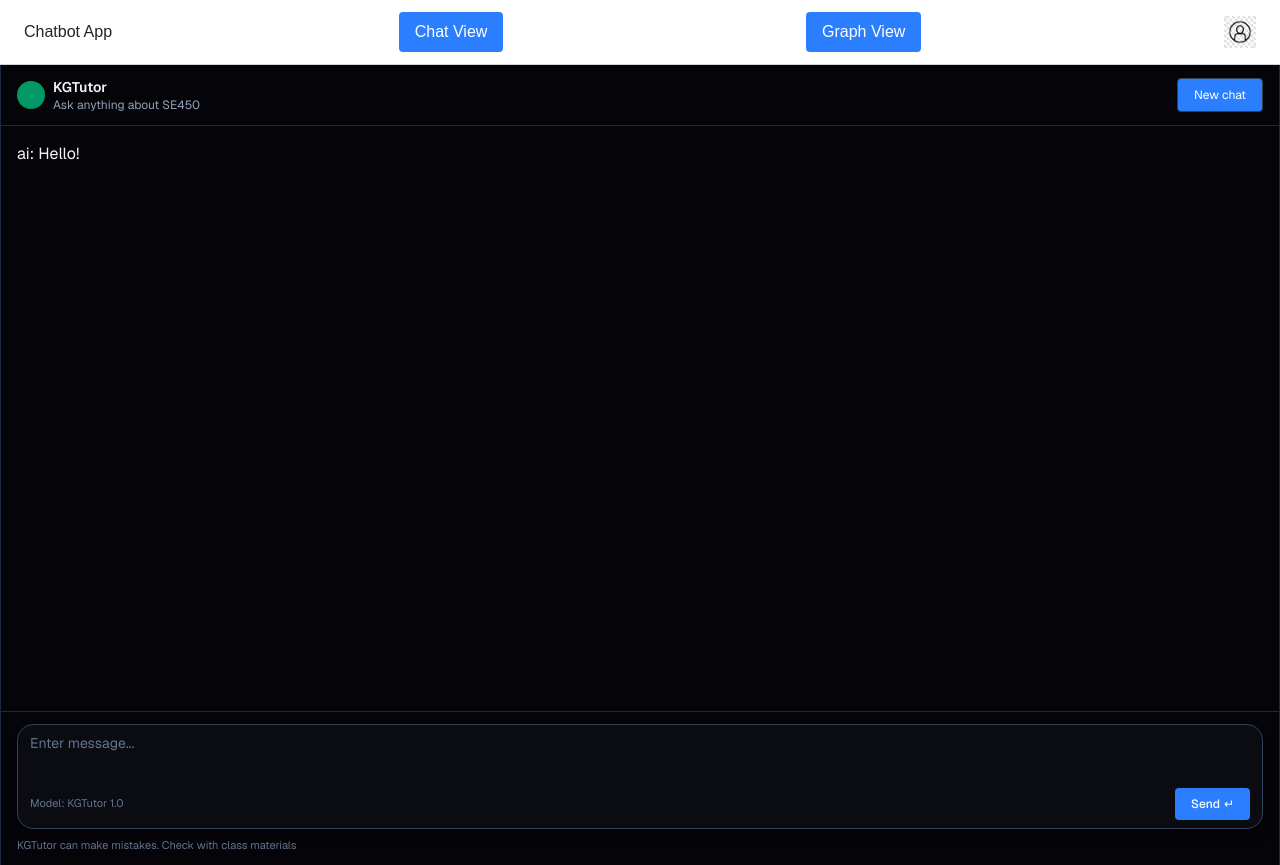
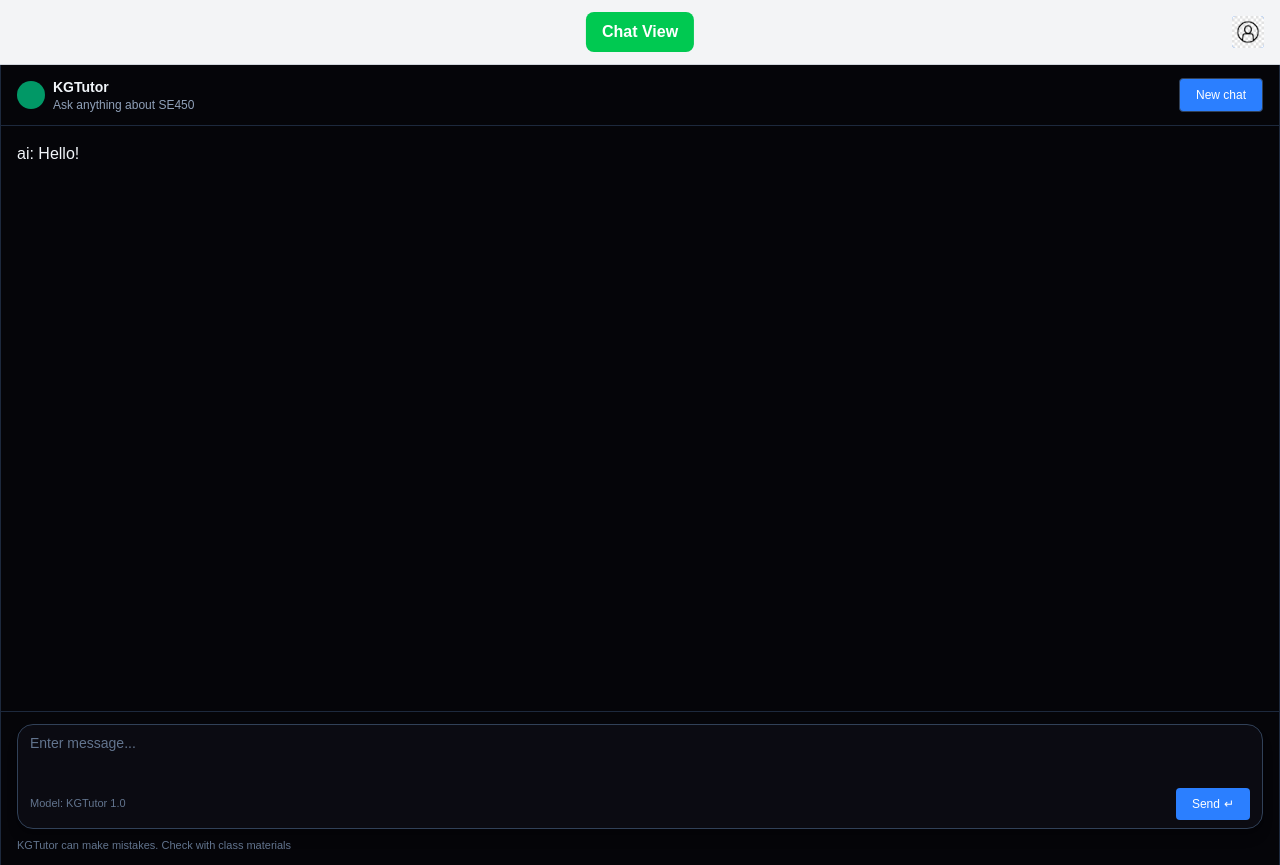
Before and after one commit to Will-78/C-LASS, a Next.js app in the folder frontend/: page / in a window 1280 px wide. Built offline with nearby package versions, Linux system fonts and the light colour scheme.

Commit message:
Implemented teacher only knowledge graph access and hashed passwords

```diff
--- a/frontend/app/components/signinpopup.tsx
+++ b/frontend/app/components/signinpopup.tsx
@@ -6,15 +6,21 @@ type SignInPopupProps = {
   onClose: () => void;
   currentUser: string | null;
   setCurrentUser: (user: string | null) => void;
+  setUserRole: (role: string | null) => void;
 };
 
-export default function SignInPopup({ onClose, currentUser, setCurrentUser }: SignInPopupProps) {
+export default function SignInPopup({
+  onClose,
+  currentUser,
+  setCurrentUser,
+  setUserRole,
+}: SignInPopupProps) {
   const [step, setStep] = useState<"choose" | "signin" | "signupRole" | "signupForm">("choose");
   const [signupRole, setSignupRole] = useState<"Teacher" | "Student" | null>(null);
   const [username, setUsername] = useState("");
   const [password, setPassword] = useState("");
 
-  // Backend fetch calls
+  // handle sign in
   const handleSignIn = async () => {
     try {
       const res = await fetch("/api/signin", {
@@ -23,8 +29,14 @@ export default function SignInPopup({ onClose, currentUser, setCurrentUser }: Si
         body: JSON.stringify({ username, password }),
       });
       const data = await res.json();
+
       if (res.ok) {
         setCurrentUser(username);
+        setUserRole(data.role || "Student");
+
+        localStorage.setItem("username", username);
+        localStorage.setItem("userRole", data.role || "Student");
+
         onClose();
         setUsername("");
         setPassword("");
@@ -36,16 +48,23 @@ export default function SignInPopup({ onClose, currentUser, setCurrentUser }: Si
     }
   };
 
+  // handle sign up
   const handleSignUp = async () => {
     try {
       const res = await fetch("/api/signup", {
         method: "POST",
         headers: { "Content-Type": "application/json" },
-        body: JSON.stringify({ username, password }),
+        body: JSON.stringify({ username, password, role: signupRole }),
       });
       const data = await res.json();
+
       if (res.ok) {
         setCurrentUser(username);
+        setUserRole(signupRole || "Student");
+
+        localStorage.setItem("username", username);
+        localStorage.setItem("userRole", signupRole || "Student");
+
         onClose();
         setUsername("");
         setPassword("");
@@ -106,13 +125,19 @@ export default function SignInPopup({ onClose, currentUser, setCurrentUser }: Si
     <>
       <h2 className="mb-5 font-bold text-green-500">Sign Up</h2>
       <button
-        onClick={() => { setSignupRole("Teacher"); setStep("signupForm"); }}
+        onClick={() => {
+          setSignupRole("Teacher");
+          setStep("signupForm");
+        }}
         className="w-full py-2 mb-3 rounded-lg border-2 border-green-500 bg-white font-bold text-green-500 hover:bg-green-100"
       >
         Teacher
       </button>
       <button
-        onClick={() => { setSignupRole("Student"); setStep("signupForm"); }}
+        onClick={() => {
+          setSignupRole("Student");
+          setStep("signupForm");
+        }}
         className="w-full py-2 mb-3 rounded-lg border-2 border-green-500 bg-white font-bold text-green-500 hover:bg-green-100"
       >
         Student
@@ -149,9 +174,17 @@ export default function SignInPopup({ onClose, currentUser, setCurrentUser }: Si
 
   const renderSignedInView = () => (
     <>
-      <h2 className="mb-5 font-bold text-green-500">Signed in as {currentUser}</h2>
+      <h2 className="mb-5 font-bold text-green-500">
+        Signed in as {currentUser}
+      </h2>
       <button
-        onClick={() => { setCurrentUser(null); onClose(); }}
+        onClick={() => {
+          localStorage.removeItem("username");
+          localStorage.removeItem("userRole");
+          setCurrentUser(null);
+          setUserRole(null);
+          onClose();
+        }}
         className="w-full py-2 mt-3 rounded-lg border-2 border-green-500 bg-white font-bold text-green-500 hover:bg-green-100"
       >
         Sign Out
@@ -162,12 +195,15 @@ export default function SignInPopup({ onClose, currentUser, setCurrentUser }: Si
   return (
     <div className="fixed inset-0 flex items-center justify-center bg-black bg-opacity-50 z-50">
       <div className="bg-white p-6 rounded-xl min-w-[300px] flex flex-col items-center">
-        {currentUser ? renderSignedInView() : (
-          step === "choose" ? renderChooseStep() :
-          step === "signin" ? renderSignInForm() :
-          step === "signupRole" ? renderSignupRole() :
-          renderSignupForm()
-        )}
+        {currentUser
+          ? renderSignedInView()
+          : step === "choose"
+          ? renderChooseStep()
+          : step === "signin"
+          ? renderSignInForm()
+          : step === "signupRole"
+          ? renderSignupRole()
+          : renderSignupForm()}
 
         <button
           onClick={onClose}
--- a/frontend/app/components/usericon.tsx
+++ b/frontend/app/components/usericon.tsx
@@ -2,15 +2,31 @@
 
 import { useEffect, useState } from "react";
 import Image from "next/image";
-import SignInPopup from "./signinpopup";
+import SignInPopup from "./SignInPopup";
 
-export default function UserIcon() {
+// props for UserIcon, current user info and functions to update user and role state
+type UserIconProps = {
+  currentUser: string | null;
+  setCurrentUser: (user: string | null) => void;
+  userRole: string | null;
+  setUserRole: (role: string | null) => void;
+};
+
+export default function UserIcon({
+  currentUser,
+  setCurrentUser,
+  userRole,
+  setUserRole,
+}: UserIconProps) {
   const [showPopup, setShowPopup] = useState(false);
-  const [username, setUsername] = useState<string | null>(null);
 
+  // Load from localStorage if not in state
   useEffect(() => {
-    const saved = localStorage.getItem("username");
-    if (saved) setUsername(saved);
+    const savedUser = localStorage.getItem("username");
+    const savedRole = localStorage.getItem("userRole");
+
+    if (!currentUser && savedUser) setCurrentUser(savedUser);
+    if (!userRole && savedRole) setUserRole(savedRole);
   }, []);
 
   return (
@@ -27,31 +43,34 @@ export default function UserIcon() {
         />
       </button>
 
+    {/* show pop up only if showPopUp is true (logical AND)*/}
       {showPopup && (
         <SignInPopup
           onClose={() => setShowPopup(false)}
-          currentUser={username}
-          setCurrentUser={(user) => {
-            setUsername(user);
-            if (user) {
-              localStorage.setItem("username", user);
-            } else {
-              localStorage.removeItem("username");
-            }
-          }}
+          currentUser={currentUser}
+          setCurrentUser={setCurrentUser}
+          setUserRole={setUserRole}
         />
       )}
 
-      {username && !showPopup && (
-        <div className="absolute top-10 right-0 bg-white p-3 rounded-lg border border-gray-300">
+    {/* show signed-in info only if there exists a current user and the popup is not open*/}
+      {currentUser && !showPopup && (
+        <div className="absolute top-10 right-0 bg-white p-3 rounded-lg border border-gray-300 w-48 z-50">
           <p>
-            Signed in as: <b>{username}</b>
+            Signed in as: <b>{currentUser}</b>
           </p>
+          <p className="text-sm text-gray-600">
+            Role: <b>{userRole || "Student"}</b>
+          </p>
+
           <button
-            className="mt-2 text-green-500 font-bold hover:underline"
+            className="mt-2 w-full py-1 bg-green-100 text-green-700 rounded font-bold hover:bg-green-200"
             onClick={() => {
+              // clear localStorage and state
               localStorage.removeItem("username");
-              setUsername(null);
+              localStorage.removeItem("userRole");
+              setCurrentUser(null);
+              setUserRole(null);
             }}
           >
             Sign Out
--- a/frontend/app/layout.tsx
+++ b/frontend/app/layout.tsx
@@ -1,47 +1,60 @@
-import type { Metadata } from "next";
-import { Geist, Geist_Mono } from "next/font/google";
+"use client";
+
 import "./globals.css";
-import UserIcon from "./components/usericon";
 import Link from "next/link";
+import { useState, useEffect } from "react";
+import UserIcon from "./components/UserIcon";
+import { execSync } from "node:child_process";
+import { exportTraceState } from "next/dist/trace";
 
-const geistSans = Geist({
-  variable: "--font-geist-sans",
-  subsets: ["latin"],
-});
+export default function RootLayout({ children }: { children: React.ReactNode }) {
+  const [currentUser, setCurrentUser] = useState<string | null>(null);
+  const [userRole, setUserRole] = useState<string | null>(null);
 
-const geistMono = Geist_Mono({
-  variable: "--font-geist-mono",
-  subsets: ["latin"],
-});
+  // Load user from localStorage
+  useEffect(() => {
+    const savedUser = localStorage.getItem("username");
+    const savedRole = localStorage.getItem("userRole");
+    if (savedUser) setCurrentUser(savedUser);
+    if (savedRole) setUserRole(savedRole);
+  }, []); // empty array ensures useEffect stuff only runs once
 
-export const metadata: Metadata = {
-  title: "Create Next App",
-  description: "Generated by create next app",
-};
-
-export default function RootLayout({
-  children,
-}: Readonly<{
-  children: React.ReactNode;
-}>) {
   return (
     <html lang="en">
-      <body
-        className={`${geistSans.variable} ${geistMono.variable} antialiased`}
-      >
-        {/* Header with top-right button */}
-        <header className="flex justify-between items-center px-6 py-3 border-b border-gray-300">
-          <h1>Chatbot App</h1>
-          <Link href="/" className="mr-4">
-            <button>Chat View</button>
-          </Link>
-          <Link href="/kg" className="mr-4">
-            <button>Graph View</button>
-          </Link>
-          <UserIcon />
+      <body>
+        <header className="relative flex items-center p-4 bg-gray-100 border-b border-gray-300">
+
+          {/* Centered Navigation */}
+          <nav className="absolute left-1/2 transform -translate-x-1/2 flex gap-4">
+            <Link
+              href="/"
+              className="px-4 py-2 bg-green-500 text-white rounded-lg font-semibold hover:bg-green-600 transition"
+            >
+              Chat View
+            </Link>
+
+            {/* Knowledge Graph only visible to Teachers */}
+            {userRole === "Teacher" && (
+              <Link
+                href="/kg"
+                className="px-4 py-2 bg-green-500 text-white rounded-lg font-semibold hover:bg-green-600 transition"
+              >
+                Knowledge Graph
+              </Link>
+            )}
+          </nav>
+
+          {/* User Icon / SignIn stays on right */}
+          <div className="ml-auto">
+            <UserIcon
+              currentUser={currentUser}
+              setCurrentUser={setCurrentUser}
+              userRole={userRole}
+              setUserRole={setUserRole}
+            />
+          </div>
         </header>
 
-        {/* Main content */}
         <main>{children}</main>
       </body>
     </html>
```
Also changed, not shown: 1 other file (tests, documents, lock files or other folders).
